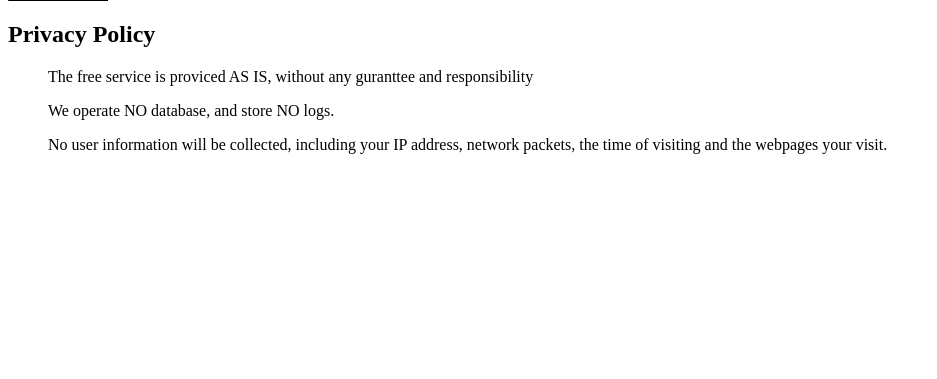
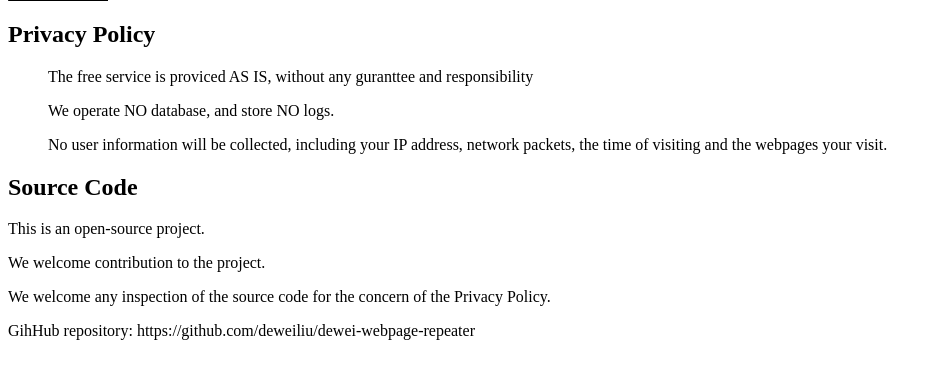
Before and after one commit to deweiliu/dewei-webpage-repeater, a Django app: page / in a window 1280 px wide; the page is wider, and only the part inside the window is pictured. Shown: the part 231-610 px from the top of that part, without its empty margins (0-937 px from the left). Run offline with Django 3.2, Linux system fonts and the light colour scheme.

Commit message:
add open source statement

```diff
--- /dev/null
+++ b/src/repeater/templates/repeater/components/github.html
@@ -0,0 +1,11 @@
+{% extends "repeater/components/component.html" %}
+{% block title %}
+Source Code
+{% endblock %}
+{% block content %}
+<p>This is an open-source project.</p>
+<p>We welcome contribution to the project.</p>
+<p>We welcome any inspection of the source code for the concern of the Privacy Policy.</p>
+<p>GihHub repository: https://github.com/deweiliu/dewei-webpage-repeater</p>
+
+{% endblock %}
--- a/src/repeater/templates/repeater/home.html
+++ b/src/repeater/templates/repeater/home.html
@@ -2,6 +2,7 @@
 {% block body %}
 {%include "repeater/components/url.html"%}
 {%include "repeater/components/privacy.html"%}
+{%include "repeater/components/github.html"%}
 
 
 {% endblock %}
```
